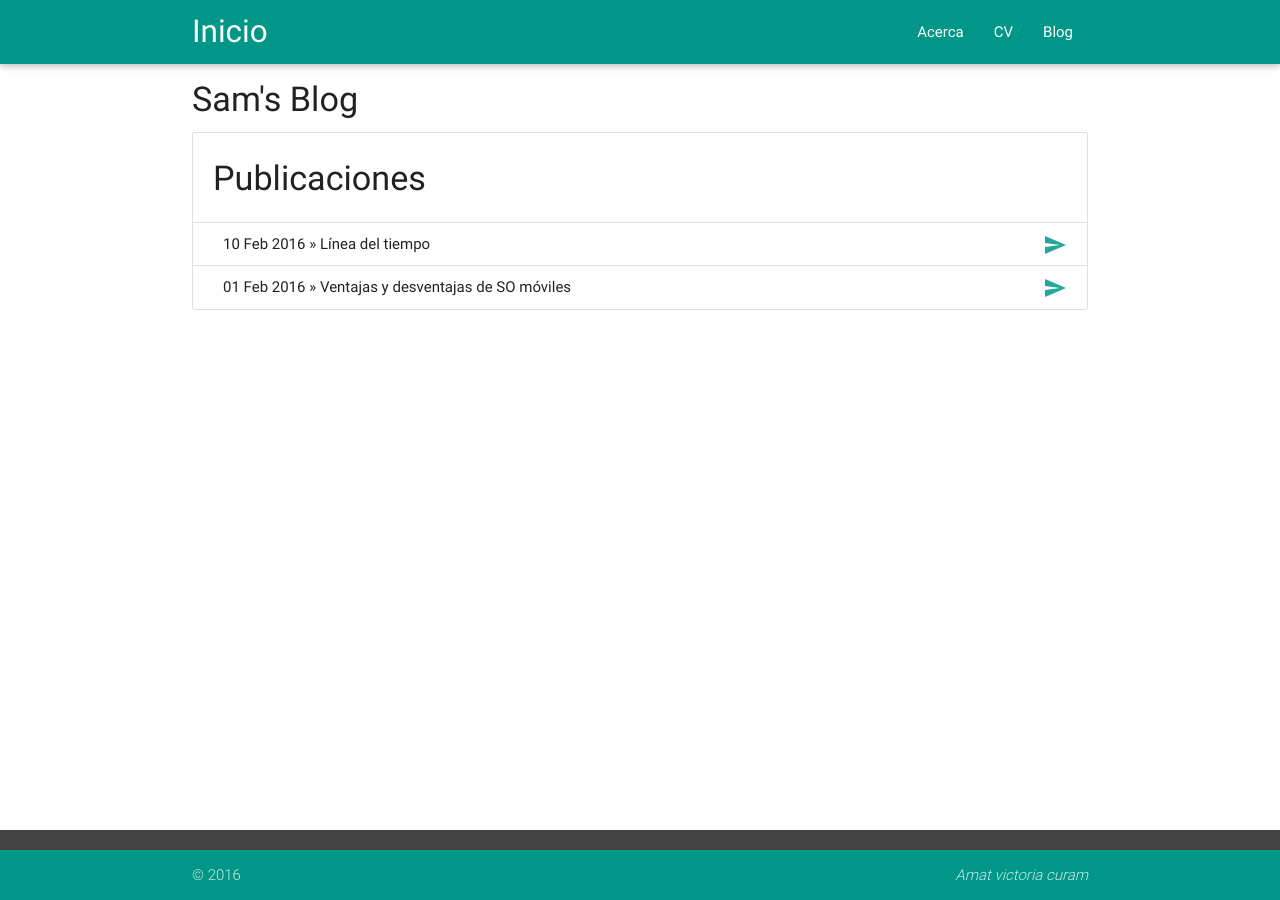
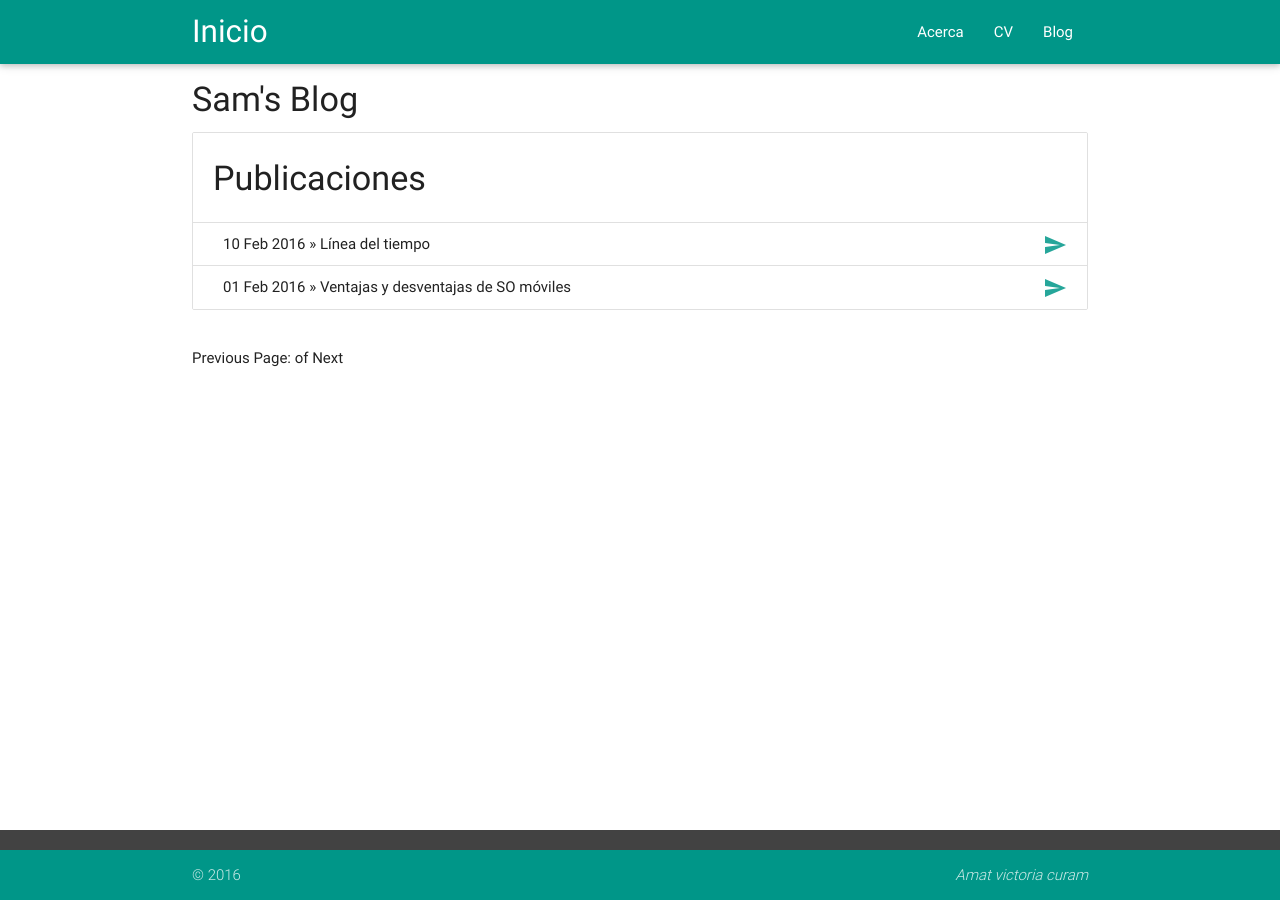
Before and after one commit to const3/const3.github.io, a Jekyll site: the page built from blog.html, in a window 1280 px wide. Built offline with Jekyll 4.4.1, drawn with Linux system fonts in a browser that asks for light colours; nearby versions of some CDN libraries.

Commit message:
Update blog.html

```diff
--- a/blog.html
+++ b/blog.html
@@ -11,4 +11,30 @@ title: Sam's Blog
 		<li class="collection-item"><div><span>{{ post.date | date_to_string }}</span> » {{ post.title }}<a href="{{ post.url }}" class="secondary-content"><i class="material-icons">send</i></a></div></li>
 	{% endfor %}
       </ul>
+      <br>
+      <!-- This loops through the paginated posts -->
+{% for post in paginator.posts %}
+  <h1><a href="{{ post.url }}">{{ post.title }}</a></h1>
+  <p class="author">
+    <span class="date">{{ post.date }}</span>
+  </p>
+  <div class="content">
+    {{ post.content }}
+  </div>
+{% endfor %}
+
+<!-- Pagination links -->
+<div class="pagination">
+  {% if paginator.previous_page %}
+    <a href="{{ paginator.previous_page_path }}" class="previous">Previous</a>
+  {% else %}
+    <span class="previous">Previous</span>
+  {% endif %}
+  <span class="page_number ">Page: {{ paginator.page }} of {{ paginator.total_pages }}</span>
+  {% if paginator.next_page %}
+    <a href="{{ paginator.next_page_path }}" class="next">Next</a>
+  {% else %}
+    <span class="next ">Next</span>
+  {% endif %}
 </div>
+</div>
```
